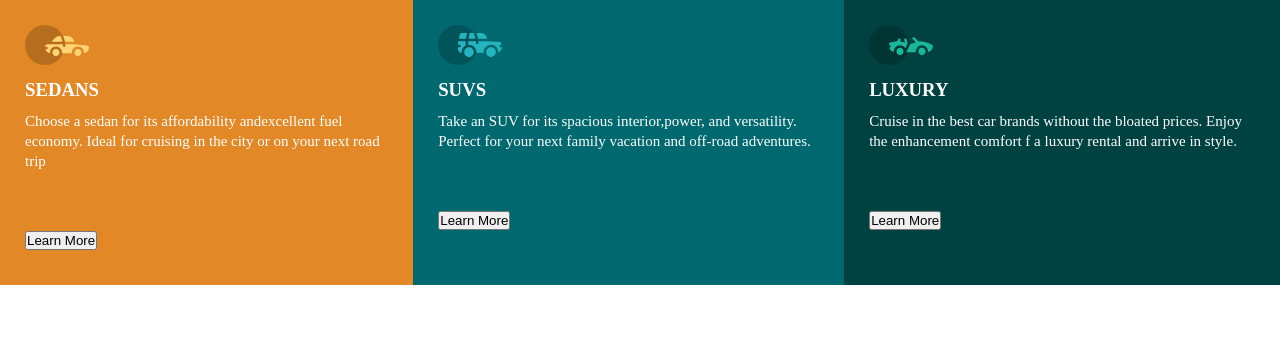
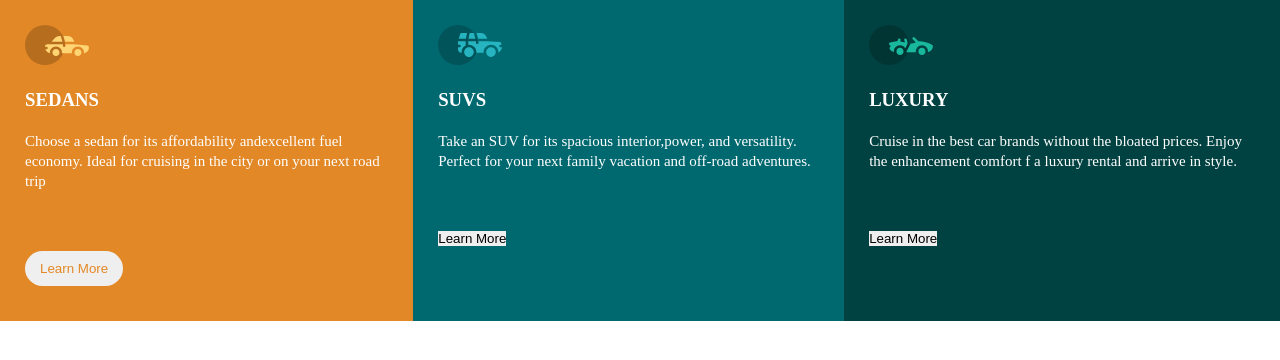
Before and after one commit to Oluwa-bunmi/Zuri-Layout, a plain HTML site: page index.html in a window 1280 px wide. Drawn offline with Linux system fonts and the light colour scheme.

Commit message:
styling first button

```diff
--- a/style.css
+++ b/style.css
@@ -47,7 +47,7 @@ section > div {
     padding: 25px;
 }
 section > div h3{
-    margin: 10px 0;
+    margin: 20px 0;
     color: #fff;
 }
 section p{
@@ -58,9 +58,19 @@ section p{
 button {
     margin-top: 60px;
     margin-bottom: 10px;
+    /* outline: none; */
+    border: none;
+    /* color: white;
+    padding: 10px 15px;
+    border-radius: 22px; */
 }
 section div:first-child {
   background-color: hsl(31, 77%, 52%);
+}
+section div:first-child button {
+   color: hsl(31, 77%, 52%);
+    padding: 10px 15px;
+    border-radius: 22px;
 }
 section div:nth-child(2) {
   background-color: hsl(184, 100%, 22%);
```
